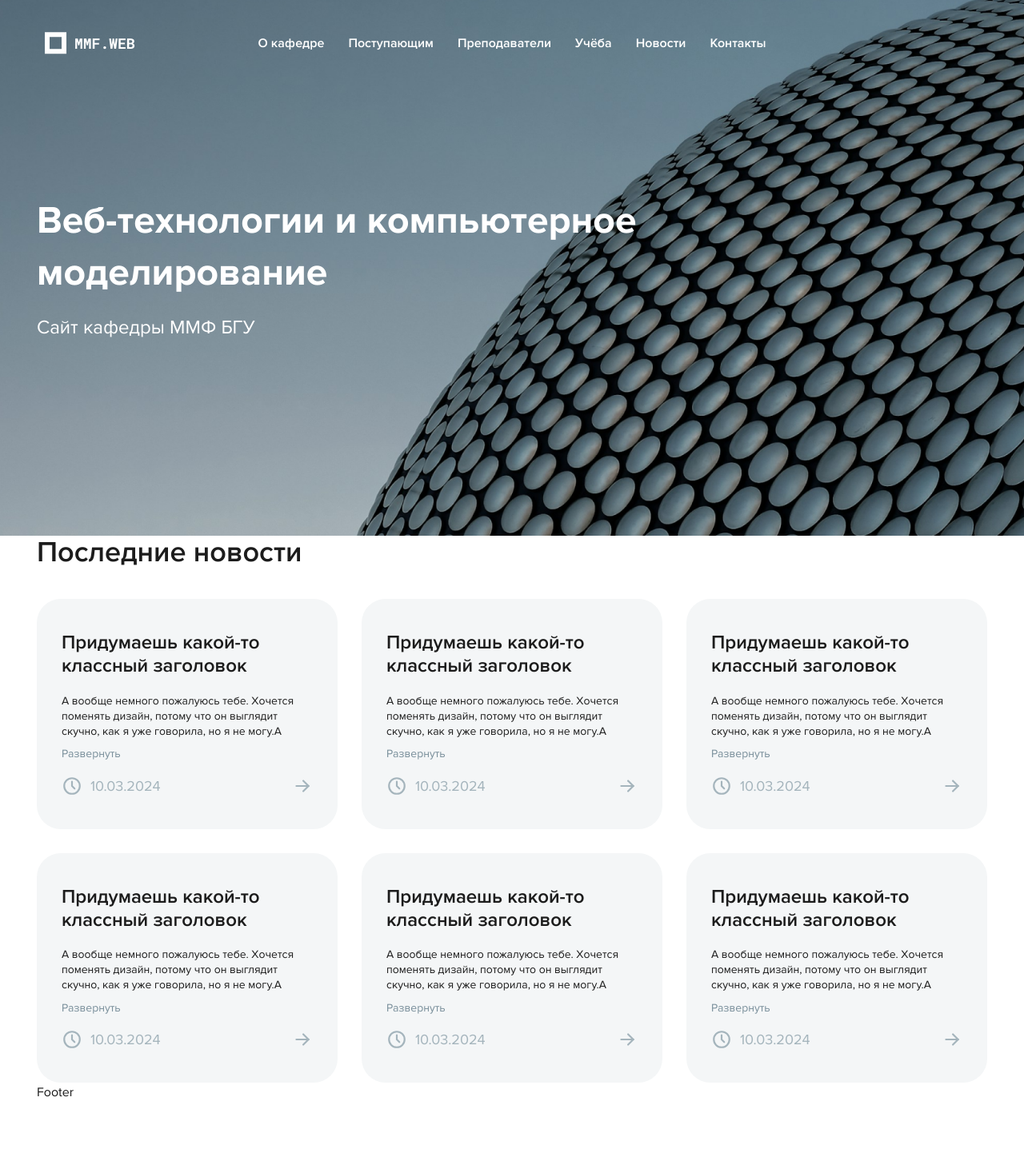
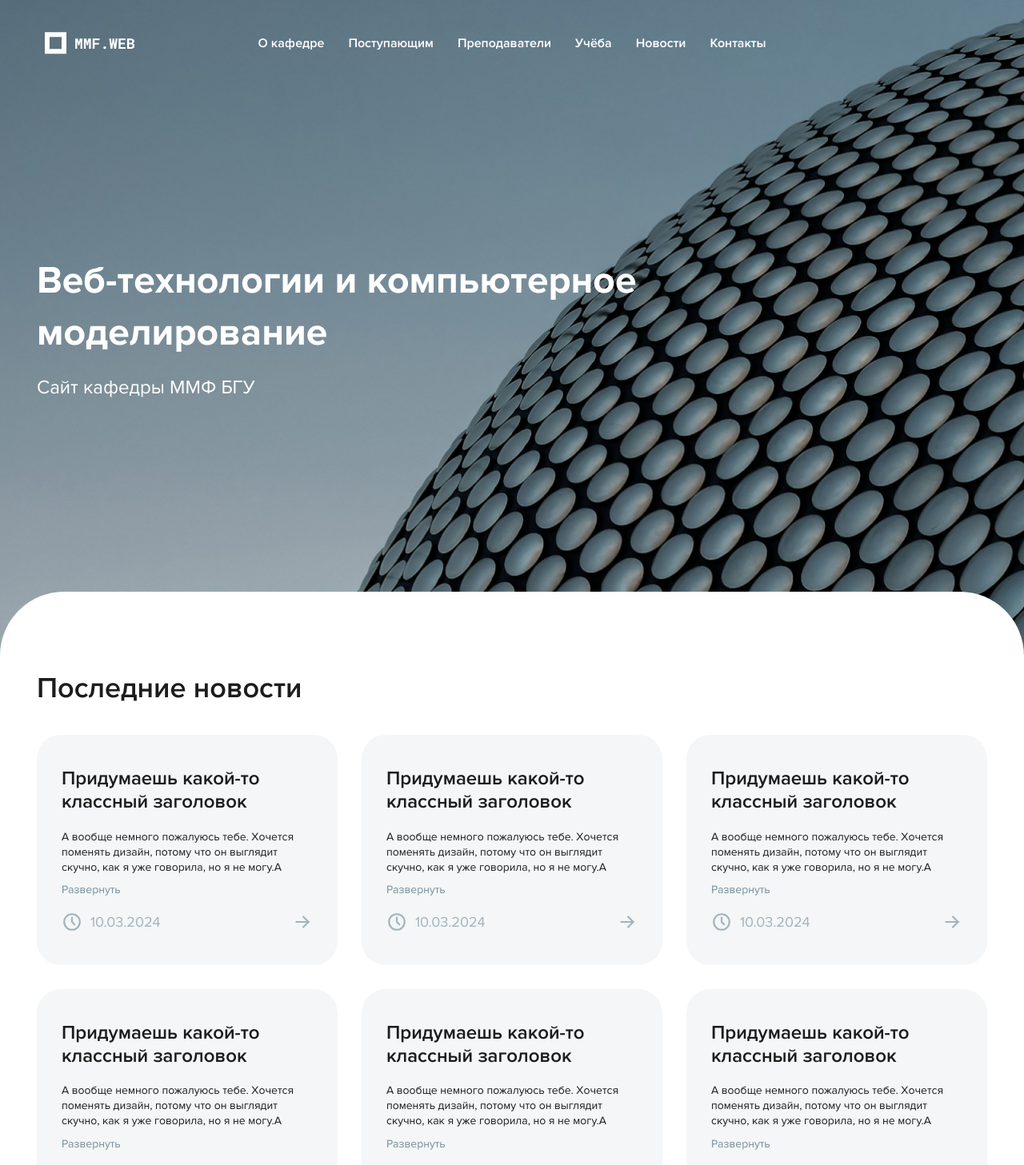
Before and after one commit to soloVlad/department-client, a React (Vite) app: page / in a window 1280 px wide. Shown: the top 1457 px of the page at 80% size. Before the commit the page ends 1379 px from the top, so only its background shows below. Built offline with nearby package versions, Linux system fonts and the light colour scheme.

Commit message:
feat: add styles for news block on Home page

```diff
--- a/src/pages/home/Home.module.css
+++ b/src/pages/home/Home.module.css
@@ -8,3 +8,11 @@
 
   color: var(--mantine-color-gray-blue-0);
 }
+
+.newsContainer {
+  margin-top: rem(-80px);
+  padding-top: rem(100px);
+  padding-bottom: rem(100px);
+  border-radius: rem(80px);
+  background: var(--mantine-color-gray-blue-0);
+}
--- a/src/pages/home/Home.page.tsx
+++ b/src/pages/home/Home.page.tsx
@@ -14,7 +14,7 @@ const HomePage: FC = () => {
 		<>
 			<BackgroundImage
 				className={classes.bgContainer}
-				mih={670}
+				mih={820}
 				src={WelcomeBgImageUrl}
 			>
 				<Container className={classes.welcomeContainer}>
@@ -28,7 +28,7 @@ const HomePage: FC = () => {
 				</Container>
 			</BackgroundImage>
 
-			<SectionContainer>
+			<SectionContainer classNames={{ app: classes.newsContainer }}>
 				<NewsPreview />
 			</SectionContainer>
 		</>
```
